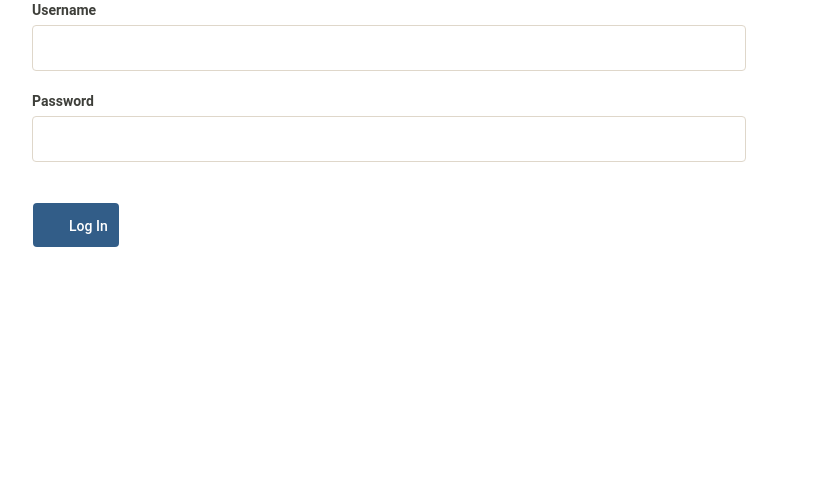
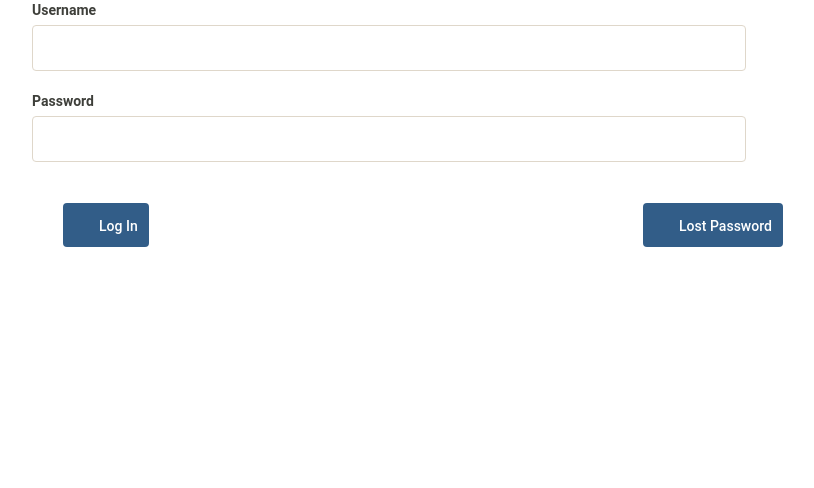
Before and after one commit to Bhavith-123/app-23, a Flask app: page /login in a window 1280 px wide. Shown: the part 156-644 px from the top of the page, without its empty margins (13-827 px from the left). Run offline with Flask 2, Linux system fonts and the light colour scheme; some libraries are stand-ins or nearby versions.

Commit message:
Update login.html

```diff
--- a/templates/login.html
+++ b/templates/login.html
@@ -73,13 +73,21 @@
             <h4 align="center" style="color: blue;"> KB WEB SERVICES 2021-22</h4>
               <div class="container col-sm-12 col-xs-10">
                 <form name="login_form" method="POST" action="/verify" id="login_form" class="web2py-user-form">
+                  <div class="text-danger"><b></b></div>
                   <label><b>Username</b></label>
-                  <span class="web2py-user-input"><input type="text" name="username" id="username" required id="username" class="form-control"></span>
+                  <span class="web2py-user-input"><input type="text" name="user" id="username" required id="username" class="form-control"></span>
                   <br>
                   <label><b>Password</b></label>
-                  <span class="web2py-user-input"><input type="password" name="password" id="password" required id="password" class="form-control"></span>
+                  <span class="web2py-user-input"><input type="password" name="pass" id="password" required id="password" class="form-control"></span>
                    <br><br>
-                  <input type="submit" name="Log_In" id="Log_In" value="Log In" class="subscribe btn btn-primary pt-2 mb-3">
+                  <div class="container-fluid">
+                   <div class="col-xs-6">
+                     <input type="submit" name="Log_In" id="Log_In" value="Log In" class="subscribe btn btn-primary pt-2 mb-3">
+                   </div>
+                   <div class="col-xs-6">
+                     <input type="submit" name="Lost_passwore" id="Lost Password" value="Lost Password" class="subscribe btn btn-primary pt-2 mb-3">
+                   </div>
+                  </div>
                 </form>
               </div>
          </div>
```
